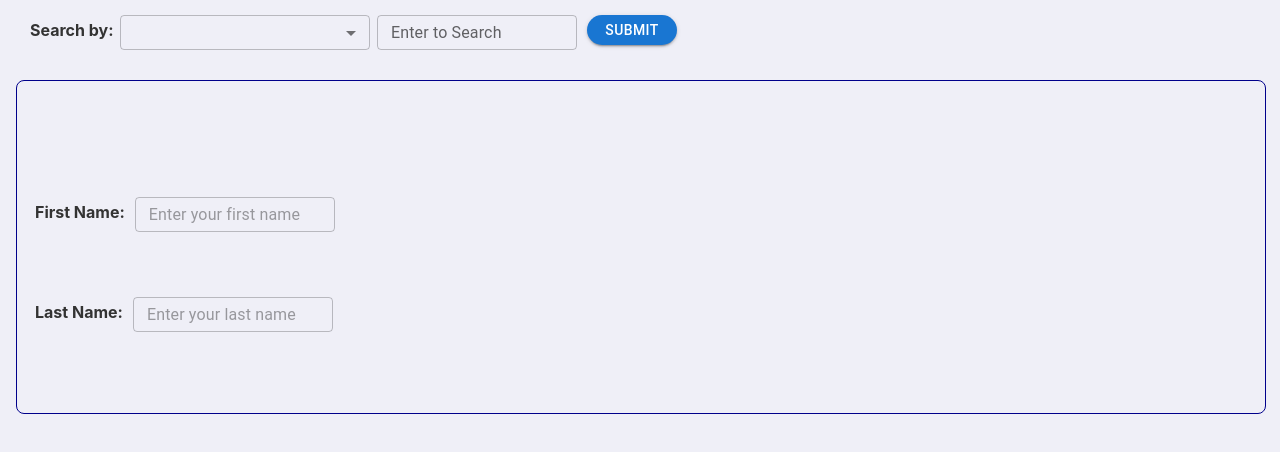
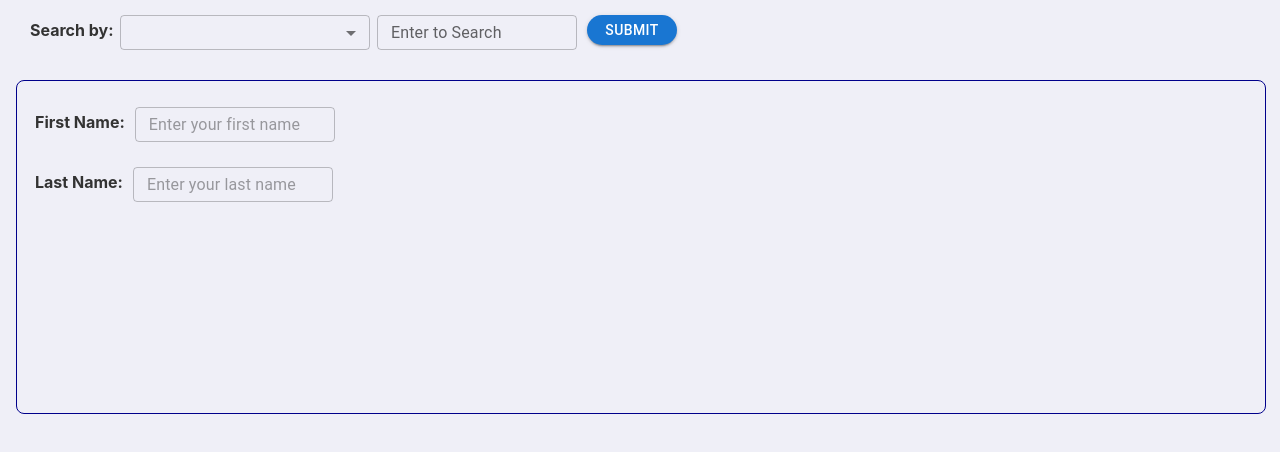
Before and after one commit to MHasaan/db-website, a React (Create React App) app: page / in a window 1280 px wide. Shown: the top 452 px of the page. Built offline with nearby package versions, Linux system fonts and the light colour scheme.

Commit message:
Adjusting The Location of Text+TextBox inside Box

```diff
--- a/src/Information/Box.js
+++ b/src/Information/Box.js
@@ -16,8 +16,8 @@ const BoxComponent = () => {
                 marginTop: '60px', // This will move the box down
             }}
         >
-            <Name_etc label="First Name" placeholder="Enter your first name" top={100} left={2} />
-            <Name_etc label="Last Name" placeholder="Enter your last name" top={150} left={2} />
+            <Name_etc label="First Name" placeholder="Enter your first name" top={10} left={2} />
+            <Name_etc label="Last Name" placeholder="Enter your last name" top={20} left={2} />
             {/* Add more Name_etc components as needed */}
         </Box>
     );
```
